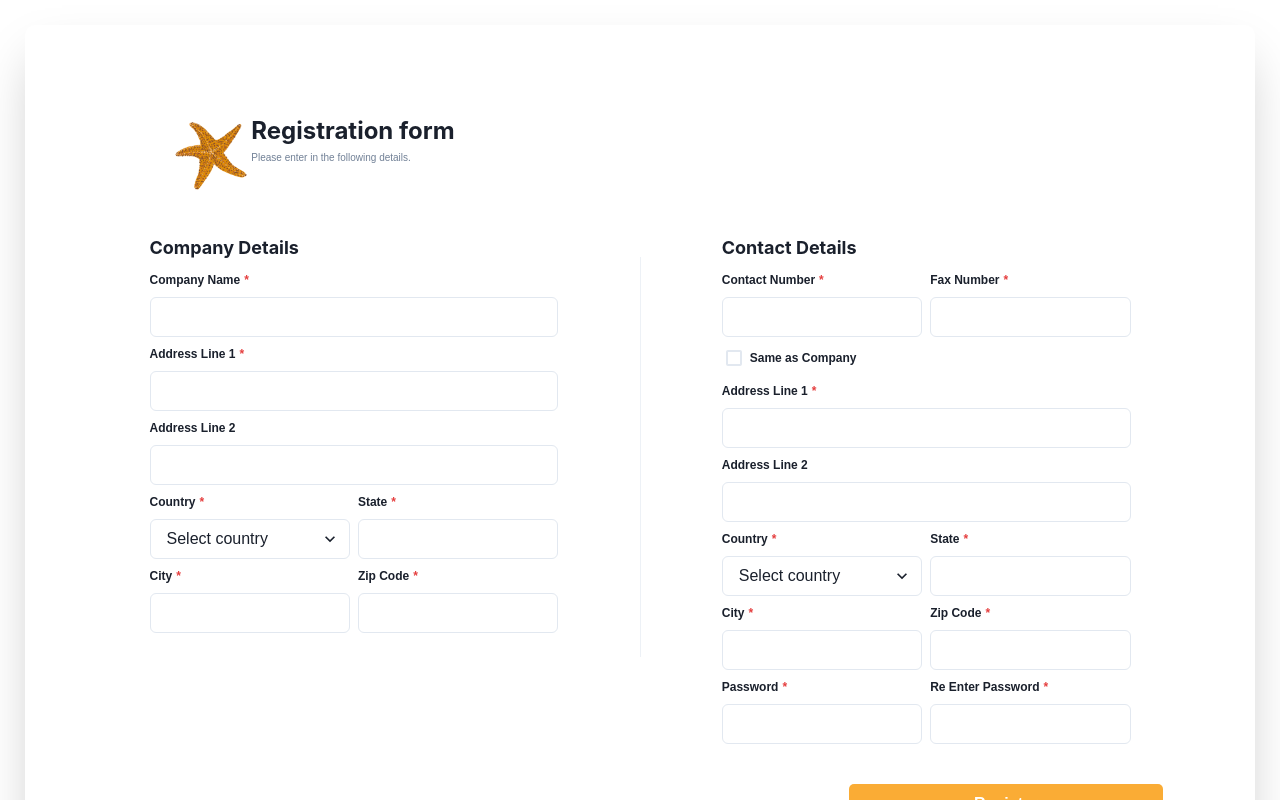
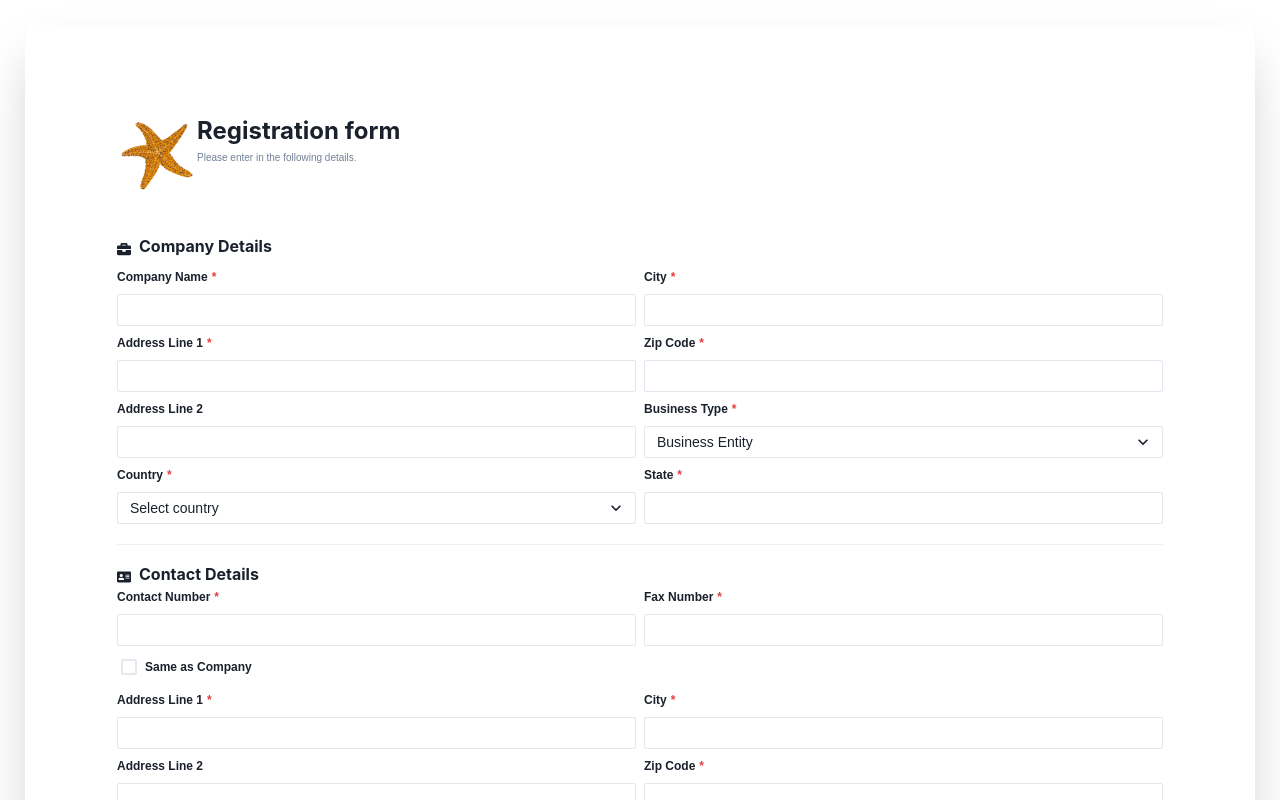
Before and after one commit to raunaq-sudo/starfish_dashboard, a React (Create React App) app: page /register/2 in a window 1280 px wide. Shown: the top 800 px of the page. Built offline with nearby package versions, Linux system fonts and the light colour scheme.

Commit message:
Initiated changes to the registration page.

```diff
--- a/src/components/registration/registrationForm2.jsx
+++ b/src/components/registration/registrationForm2.jsx
@@ -31,6 +31,7 @@ import {
   Checkbox,
   Center,
   Image,
+  Icon,
 } from '@chakra-ui/react';
 import {
   FormControl,
@@ -46,6 +47,7 @@ import { country } from '../../config/data';
 import smallLogo from '../../media/images/Emoticon.png';
 import BtnNavigate from '../utility/templates/navigateBtn';
 import { useParams } from 'react-router-dom';
+import { FaAddressCard, FaBriefcase } from 'react-icons/fa';
 
 class RegistrationForm extends Component {
   state = {
@@ -59,6 +61,7 @@ class RegistrationForm extends Component {
     state: '',
     city: '',
     zipCode: '',
+    show: true,
   };
 
   updateState = () => {
@@ -77,7 +80,7 @@ class RegistrationForm extends Component {
     return (
       <Flex alignItems={'center'} width={'100%'}>
         <Card
-          align={'center'}
+
           borderRadius={'10'}
           boxShadow={'2xl'}
           fontFamily={'DM Sans, sans-serif'}
@@ -97,55 +100,59 @@ class RegistrationForm extends Component {
               </Flex>
             </Flex>
           </CardHeader>
-          <CardBody justifyContent={'space-between'}>
-            <Flex>
-              <Flex direction={'column'} flex={1} gap={2}>
-                <Heading fontSize={'lg'} mb={1}>
+          <CardBody>
+            <Box >
+              <Flex direction={'column'} width={'100%'} >
+                <Flex direction={'column'} flex={2} gap={2} width={'100%'}>
+                  {/* Heading */}
+                  <Flex gap={2} alignItems={'center'}>
+                    <Icon as={FaBriefcase} />
+                    <Heading fontSize={'md'} mb={1}>
                       Company Details
-                </Heading>
+                    </Heading></Flex>
+
+
+                  {/*Business details */}
+                  <Flex gap={'2'}>
+                    {/* first columns */}
+                    <Flex gap={'2'} direction={'column'} flex={1}>
                       <FormControl isRequired>
                         <FormLabel fontSize={'12'} fontWeight={'bold'}>
                           Company Name
                         </FormLabel>
-                  <Input type="text" name="company" />
+                        <Input size={'sm'} type="text" name="company" />
                       </FormControl>
-
                       <FormControl isRequired>
                         <FormLabel fontSize={'12'} fontWeight={'bold'}>
                           Address Line 1
                         </FormLabel>
-                  <Input type="text" name="addr1" />
+                        <Input size={'sm'} type="text" name="addr1" />
                       </FormControl>
                       <FormControl>
                         <FormLabel fontSize={'12'} fontWeight={'bold'} name="addr2">
                           Address Line 2
                         </FormLabel>
-                  <Input type="text" />
+                        <Input size={'sm'} type="text" />
                       </FormControl>
 
-                <Flex gap={'2'}>
-                  <FormControl isRequired>
+                      <FormControl isRequired size={'sm'}>
                         <FormLabel fontSize={'12'} fontWeight={'bold'}>
                           Country
                         </FormLabel>
-                    <Select placeholder="Select country" name="country">
+                        <Select placeholder="Select country" name="country" size={'sm'}>
                           <option>United Arab Emirates</option>
                           <option>Nigeria</option>
                         </Select>
                       </FormControl>
-                  <FormControl isRequired>
-                    <FormLabel fontSize={'12'} fontWeight={'bold'}>
-                      State
-                    </FormLabel>
-                    <Input type="text" name="state" />
-                  </FormControl>
+
                     </Flex>
-                <Flex gap={'2'}>
+                    {/* second columns */}
+                    <Flex gap={'2'} direction={'column'} flex={1}>
                       <FormControl isRequired>
                         <FormLabel fontSize={'12'} fontWeight={'bold'}>
                           City
                         </FormLabel>
-                    <Input type="text" name="city" />
+                        <Input size={'sm'} type="text" name="city" />
                       </FormControl>
                       <FormControl isRequired>
                         <FormLabel
@@ -155,129 +162,168 @@ class RegistrationForm extends Component {
                         >
                           Zip Code
                         </FormLabel>
-                    <Input type="number" />
+                        <Input size={'sm'} type="number" />
                       </FormControl>
+
+
+                      <FormControl isRequired size={'sm'}>
+                        <FormLabel fontSize={'12'} fontWeight={'bold'}>
+                          Business Type
+                        </FormLabel>
+                        <Select placeholder="Business Entity" name="country" size={'sm'}>
+                          <option>LLC</option>
+                          <option>Private</option>
+                        </Select>
+                      </FormControl>
+                      <FormControl isRequired>
+                        <FormLabel fontSize={'12'} fontWeight={'bold'}>
+                          State
+                        </FormLabel>
+                        <Input size={'sm'} type="text" name="state" />
+                      </FormControl>
+                    </Flex>
+
                   </Flex>
                 </Flex>
 
                 {/* Divider */}
-              <Flex height={400} flex={0.4} justifyContent={'center'}>
+                <Flex width={'100%'} flex={1} justifyContent={'center'}>
                   <Divider
-                  orientation="vertical"
+                    orientation="horizontal"
                     colorScheme={'orange'}
                     size={'400px'}
+                    width={'100%'}
                   />
                 </Flex>
-              <Flex direction={'column'} flex={1} height={'100%'} gap={2}>
-                <Heading fontSize={'lg'} mb={1}>
+
+                {/* Heading */}
+                <Flex gap={2} alignItems={'center'}>
+                  <Icon as={FaAddressCard} />
+                  <Heading fontSize={'md'} mb={1}>
                     Contact Details
-                </Heading>
+                  </Heading></Flex>
+
+
+                <Flex direction={'column'} flex={2} height={'100%'} gap={2}>
+                  {/*Contace */}
                   <Flex gap={'2'} justifyContent={'space-between'}>
                     <FormControl isRequired>
                       <FormLabel fontSize={'12'} fontWeight={'bold'}>
                         Contact Number
                       </FormLabel>
-                    <Input type="number" />
+                      <Input size={'sm'} type="number" />
                     </FormControl>
                     <FormControl isRequired>
                       <FormLabel fontSize={'12'} fontWeight={'bold'}>
                         Fax Number
                       </FormLabel>
-                    <Input type="number" />
+                      <Input size={'sm'} type="number" />
                     </FormControl>
                   </Flex>
                   <FormControl isRequired m={1}>
-                  <Checkbox>
+                    <Checkbox onChange={() => { this.setState({ show: !this.state.show }, console.log(this.state.show)) }}>
                       <Text fontSize={'12'} fontWeight={'bold'}>
                         Same as Company
                       </Text>
                     </Checkbox>
                   </FormControl>
+                  {this.state.show ?
+                    <Flex gap={2}>
 
+                      {/* first column */}
+
+                      <Flex direction={'column'} flex={1} gap={2}>
                         <FormControl isRequired>
                           <FormLabel fontSize={'12'} fontWeight={'bold'}>
                             Address Line 1
                           </FormLabel>
-                  <Input
+                          <Input size={'sm'}
                             type="text"
-                    disabled={this.state.disable}
-                    value={this.state.disable ? this.state.addr1 : ''}
+
+
                           />
                         </FormControl>
                         <FormControl>
                           <FormLabel fontSize={'12'} fontWeight={'bold'}>
                             Address Line 2
                           </FormLabel>
-                  <Input
+                          <Input size={'sm'}
                             type="text"
-                    disabled={this.state.disable}
-                    value={this.state.disable ? this.state.addr2 : ''}
+
+
                           />
                         </FormControl>
 
-                <Flex gap={'2'}>
+
                         <FormControl isRequired>
                           <FormLabel fontSize={'12'} fontWeight={'bold'}>
                             Country
                           </FormLabel>
                           <Select
                             placeholder="Select country"
-                      disabled={this.state.disable}
-                      value={this.state.disable ? this.state.country : ''}
+                            size={'sm'}
                           >
                             <option>United Arab Emirates</option>
                             <option>Nigeria</option>
                           </Select>
                         </FormControl>
-                  <FormControl isRequired>
-                    <FormLabel fontSize={'12'} fontWeight={'bold'}>
-                      State
-                    </FormLabel>
-                    <Input
-                      type="text"
-                      disabled={this.state.disable}
-                      value={this.state.disable ? this.state.state : ''}
-                    />
-                  </FormControl>
+
                       </Flex>
-                <Flex gap={'2'}>
+
+                      {/* second column */}
+                      <Flex direction={'column'} flex={1} gap={2}>
                         <FormControl isRequired>
                           <FormLabel fontSize={'12'} fontWeight={'bold'}>
                             City
                           </FormLabel>
-                    <Input
+                          <Input size={'sm'}
                             type="text"
-                      disabled={this.state.disable}
-                      value={this.state.disable ? this.state.city : ''}
+
+
                           />
                         </FormControl>
                         <FormControl isRequired>
                           <FormLabel fontSize={'12'} fontWeight={'bold'}>
                             Zip Code
                           </FormLabel>
-                    <Input
+                          <Input size={'sm'}
                             type="number"
-                      disabled={this.state.disable}
-                      value={this.state.disable ? this.state.zipCode : ''}
+
+
                           />
                         </FormControl>
+                        <FormControl isRequired>
+                          <FormLabel fontSize={'12'} fontWeight={'bold'}>
+                            State
+                          </FormLabel>
+                          <Input size={'sm'}
+                            type="text"
+
+
+                          />
+                        </FormControl>
+                      </Flex>
+                    </Flex> : <></>}
+                  <Flex gap={'2'}>
+
                   </Flex>
                   <Flex gap={'2'}>
                     <FormControl isRequired>
                       <FormLabel fontSize={'12'} fontWeight={'bold'}>
                         Password
                       </FormLabel>
-                    <Input type="password" />
+                      <Input size={'sm'} type="password" />
                     </FormControl>
                     <FormControl isRequired>
                       <FormLabel fontSize={'12'} fontWeight={'bold'}>
                         Re Enter Password
                       </FormLabel>
-                    <Input type="password" />
+                      <Input size={'sm'} type="password" />
                     </FormControl>
                   </Flex>
                 </Flex>
               </Flex>
+            </Box>
           </CardBody>
           <CardFooter width={'100%'} justifyContent={'end'}>
             <BtnNavigate
```
Lines whose indentation alone changed are shown as unchanged.
